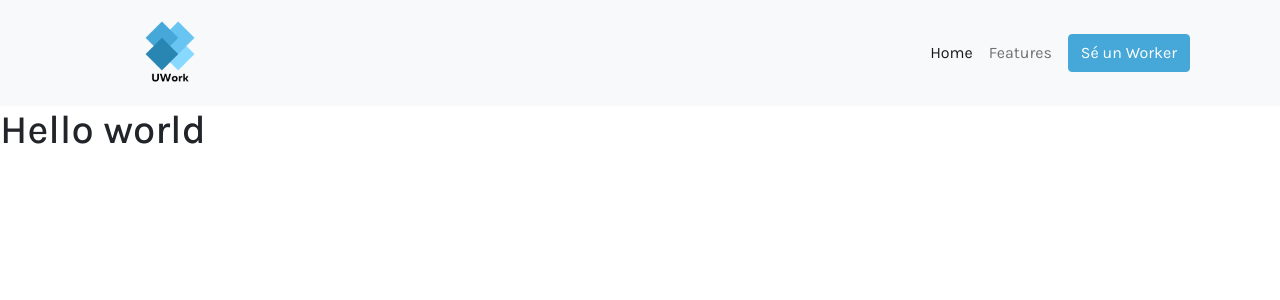
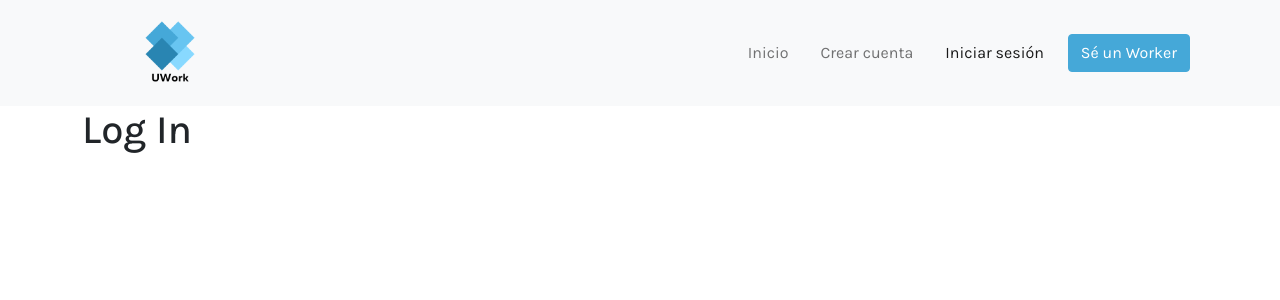
Before and after one commit to laznar/UWork, a React (Create React App) app: page /auth/login in a window 1280 px wide. Shown: the top 300 px of the page. Built offline with nearby package versions, Linux system fonts and the light colour scheme.

Commit message:
feat: setup react router, add login and signup components

```diff
--- a/package.json
+++ b/package.json
@@ -9,6 +9,7 @@
     "bootstrap": "^5.0.0-beta3",
     "react": "^17.0.2",
     "react-dom": "^17.0.2",
+    "react-router-dom": "^5.2.0",
     "react-scripts": "4.0.3",
     "sass": "^1.32.10",
     "web-vitals": "^1.1.1"
--- a/src/App.js
+++ b/src/App.js
@@ -1,11 +1,5 @@
-import NavBar from "./NavBar";
-function App() {
-  return (
-    <div className="App">
-      <NavBar />
-      <h1>Hello world</h1>
-    </div>
-  );
-}
+import AppRouter from './router/AppRouter';
 
-export default App;
+export const App = () => {
+  return <AppRouter />;
+};
--- a/src/NavBar.js
+++ /dev/null
@@ -1,51 +0,0 @@
-import React from "react";
-import Logo from "./assets/img/logo.png";
-
-const NavBar = () => {
-  return (
-    <nav className="navbar navbar-expand-lg navbar-light bg-light">
-      <div className="container">
-        <a className="navbar-brand" href="#">
-          <img
-            className="ms-5"
-            src={Logo}
-            style={{ height: "80px", width: "80px" }}
-          ></img>
-        </a>
-        <button
-          className="navbar-toggler"
-          type="button"
-          data-bs-toggle="collapse"
-          data-bs-target="#navbarNav"
-          aria-controls="navbarNav"
-          aria-expanded="false"
-          aria-label="Toggle navigation"
-        >
-          <span className="navbar-toggler-icon"></span>
-        </button>
-        <div className="collapse navbar-collapse" id="navbarNav">
-          <ul className="navbar-nav ms-auto mb-2 mb-lg-0 d-flex align-items-center">
-            <li className="nav-item">
-              <a className="nav-link active" aria-current="page" href="#">
-                Home
-              </a>
-            </li>
-            <li className="nav-item">
-              <a className="nav-link" href="#">
-                Features
-              </a>
-            </li>
-            <li className="nav-item">
-              <a className="nav-link" href="#">
-                <button className="btn btn-primary text-white">
-                  Sé un Worker
-                </button>
-              </a>
-            </li>
-          </ul>
-        </div>
-      </div>
-    </nav>
-  );
-};
-export default NavBar;
--- /dev/null
+++ b/src/components/Home.js
@@ -0,0 +1,9 @@
+function Home() {
+  return (
+    <div className="App">
+      <h1>Hello world</h1>
+    </div>
+  );
+}
+
+export default Home;
--- /dev/null
+++ b/src/components/NavBar.js
@@ -0,0 +1,74 @@
+import Logo from '../assets/img/logo.png';
+import { NavLink, Link, Redirect } from 'react-router-dom';
+
+const NavBar = () => {
+  return (
+    <nav className="navbar navbar-expand-lg navbar-light bg-light">
+      <div className="container">
+        <Link to="/" className="navbar-brand">
+          <img
+            className="ms-5"
+            src={Logo}
+            alt="UWork logo"
+            style={{ height: '80px', width: '80px' }}
+          ></img>
+        </Link>
+        <button
+          className="navbar-toggler"
+          type="button"
+          data-bs-toggle="collapse"
+          data-bs-target="#navbarNav"
+          aria-controls="navbarNav"
+          aria-expanded="false"
+          aria-label="Toggle navigation"
+        >
+          <span className="navbar-toggler-icon"></span>
+        </button>
+        <div className="collapse navbar-collapse" id="navbarNav">
+          <ul className="navbar-nav ms-auto mb-2 mb-lg-0 d-flex align-items-center">
+            <li className="nav-item mx-lg-2">
+              <NavLink
+                exact
+                to="/"
+                className="nav-link"
+                activeClassName="active"
+              >
+                Inicio
+              </NavLink>
+            </li>
+
+            <li className="nav-item mx-lg-2">
+              <NavLink
+                to="/auth/register"
+                className="nav-link"
+                activeClassName="active"
+              >
+                Crear cuenta
+              </NavLink>
+            </li>
+
+            <li className="nav-item mx-lg-2">
+              <NavLink
+                to="/auth/login"
+                className="nav-link"
+                activeClassName="active"
+              >
+                Iniciar sesión
+              </NavLink>
+            </li>
+
+            <li className="nav-item mx-lg-2">
+              <button
+                onClick={() => <Redirect to="/auth/login" />}
+                className="btn btn-primary text-white"
+              >
+                Sé un Worker
+              </button>
+            </li>
+          </ul>
+        </div>
+      </div>
+    </nav>
+  );
+};
+export default NavBar;
--- /dev/null
+++ b/src/components/auth/LogIn.js
@@ -0,0 +1,9 @@
+const LogIn = () => {
+  return (
+    <div>
+      <h1>Log In</h1>
+    </div>
+  );
+};
+
+export default LogIn;
--- /dev/null
+++ b/src/components/auth/SignUp.js
@@ -0,0 +1,9 @@
+const SignUp = () => {
+  return (
+    <div>
+      <h1>SignUp</h1>
+    </div>
+  );
+};
+
+export default SignUp;
--- /dev/null
+++ b/src/router/AppRouter.js
@@ -0,0 +1,30 @@
+import {
+  BrowserRouter as Router,
+  Switch,
+  Route,
+  Redirect,
+} from 'react-router-dom';
+import NavBar from '../components/NavBar';
+import AuthRoutes from './AuthRoutes';
+
+import Home from '../components/Home';
+
+const AppRouter = () => {
+  return (
+    <Router>
+      <NavBar />
+      <div className="container">
+        {/* A <Switch> looks through its children <Route>s and
+        renders the first one that matches the current URL. */}
+        <Switch>
+          <Route path="/auth" component={AuthRoutes} />
+          <Route exact path="/" component={Home} />
+
+          <Redirect to="/" />
+        </Switch>
+      </div>
+    </Router>
+  );
+};
+
+export default AppRouter;
--- /dev/null
+++ b/src/router/AuthRoutes.js
@@ -0,0 +1,18 @@
+import { Switch, Route, Redirect } from 'react-router-dom';
+import LogIn from '../components/auth/LogIn';
+import SignUp from '../components/auth/SignUp';
+
+const AuthRoutes = () => {
+  return (
+    <div>
+      <Switch>
+        <Route exact path="/auth/register" component={SignUp} />
+        <Route exact path="/auth/login" component={LogIn} />
+
+        <Redirect to="/auth/login" />
+      </Switch>
+    </div>
+  );
+};
+
+export default AuthRoutes;
```
Also changed, not shown: src/index.js (+6 -6 lines), 2 other files (tests, documents, lock files or other folders).
